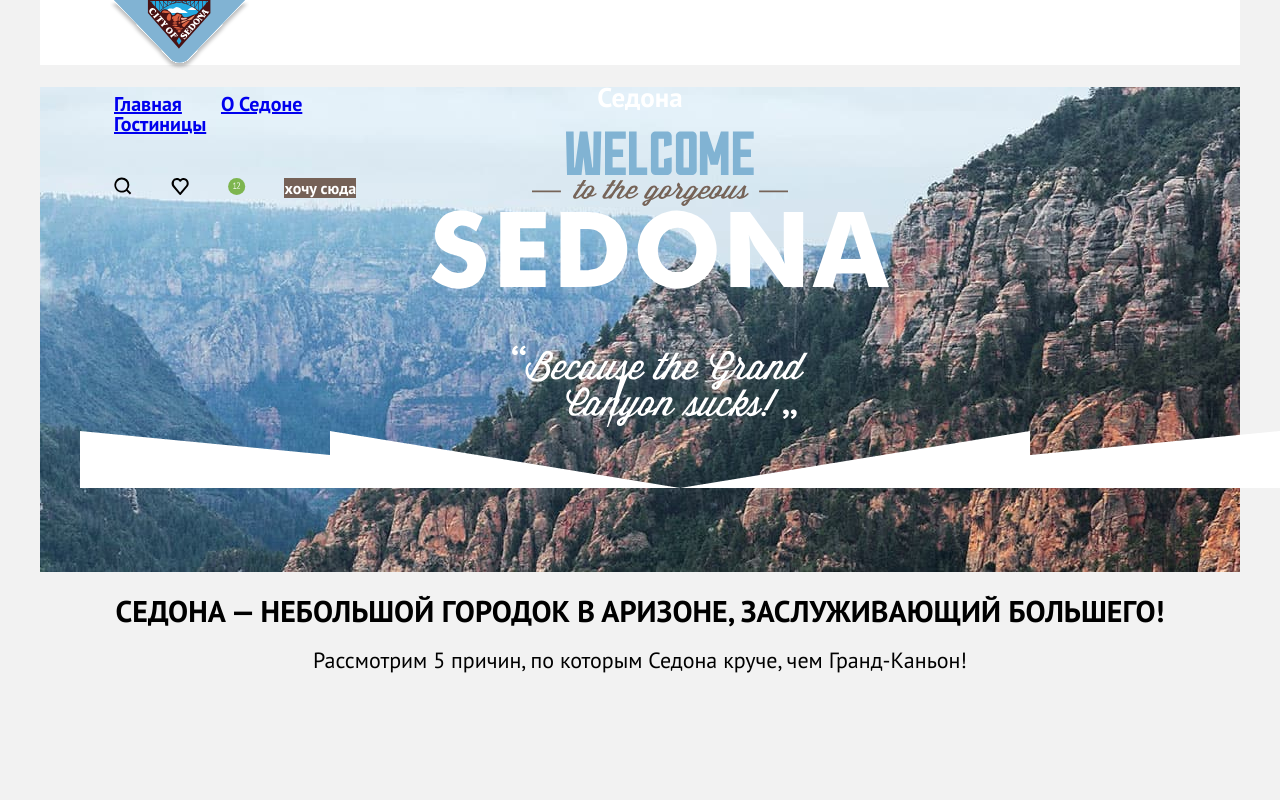
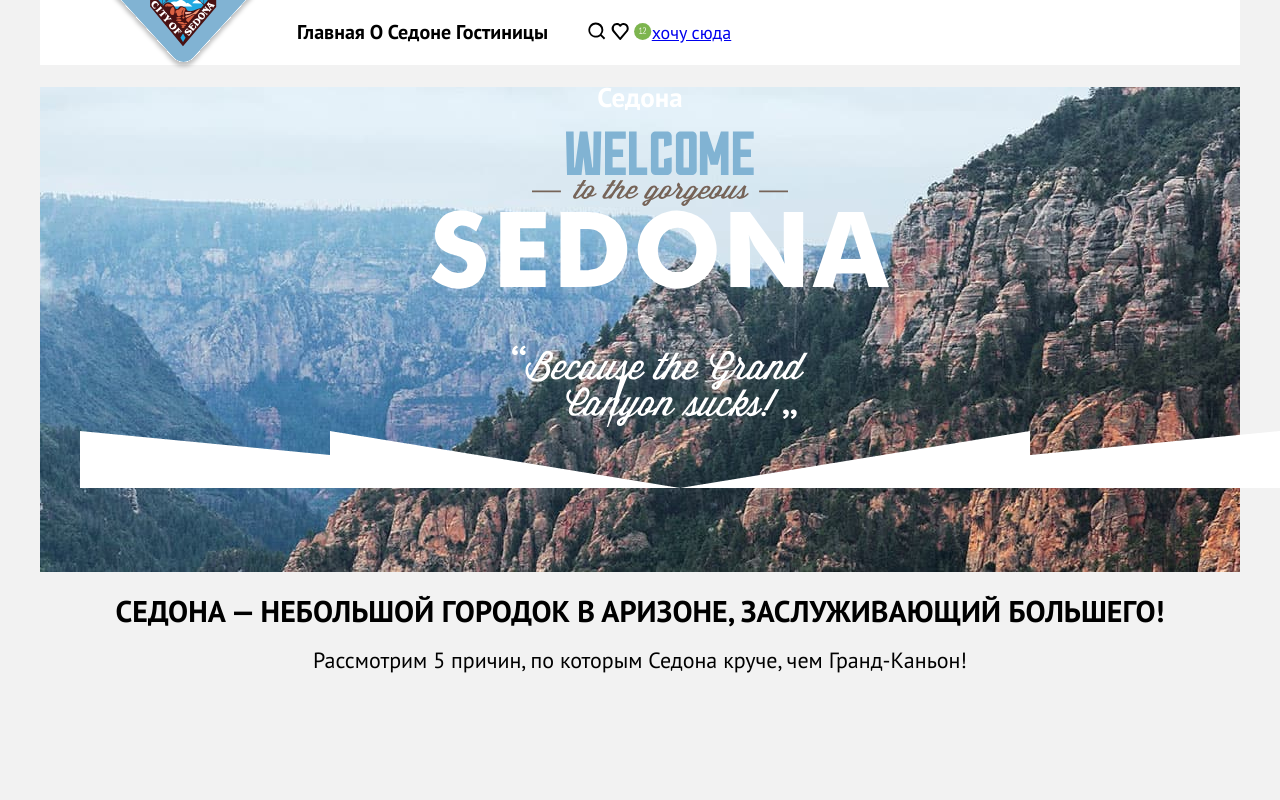
Before and after one commit to htmlacademy-htmlcss/2065575-sedona-34, a plain HTML site: page index.html in a window 1280 px wide. Shown: the top 800 px of the page. Drawn offline with Linux system fonts and the light colour scheme.

Commit message:
Добавляет код

```diff
--- a/index.html
+++ b/index.html
@@ -6,47 +6,41 @@
     <link rel="stylesheet" href="styles/styles.css">
   </head>
   <body>
-    <header class="page-header">
-      <div class="logo">
-        <img class="logo-header" src="images/header/logohhg.svg" alt="SEDONA" width="139" height="70">
-      </div>
-      <nav class="navigation">
-        <div class="navigation-left">
-          <ul class="navigation-list">
-            <li class="navigation-ltem">
-              <a class="navigation-link navigation-link-current" href="#">Главная</a>
+    <header>
+      <a href="/" class="logo">
+        <img class="logo-header" src="images/header/logohhg.svg" alt="Лого">
+      </a>
+      <ul class="menu-top">
+        <li class="menu-top-ltem">
+          <a class="menu" href="#">Главная</a>
         </li>
-            <li class="navigation-ltem">
-              <a class="navigation-link" href="#">О Седоне</a>
+        <li class="menu-top-ltem">
+          <a class="menu" href="#">О Седоне</a>
         </li>
-            <li class="navigation-ltem">
-              <a class="navigation-link" href="catalog.html">Гостиницы</a>
+        <li class="menu-top-ltem">
+          <a class="menu" href="catalog.html">Гостиницы</a>
         </li>
       </ul>
-        </div>
-        <div class="navigation-right">
-          <ul class="navigation-list">
-            <li class="navigation-ltem">
-              <a class="navigation-link" href="catalog.html">
-                <img class="logo-SEDONA" width="18" height="18" src="images/header/Поиск.svg" alt="Поиск">
+      <ul class="custom-menu-top">
+        <li class="custom-menu-ltem">
+          <a class="custom-menu-link" href="catalog.html">
+            <img class="custom-menu-search" width="18" height="18" src="images/header/Поиск.svg" alt="Поиск">
           </a>
             </li>
-            <li class="navigation-ltem">
-              <a class="navigation-link" href="#">
-                <img class="logo-SEDONA" width="18" height="17" src="images/header/сердце.svg" alt="Сердце">
+        <li class="custom-menu-ltem">
+          <a class="custom-menu-link" href="#">
+            <img class="custom-menu-favorite" width="18" height="17" src="images/header/сердце.svg" alt="Сердце">
           </a>
             </li>
-            <li class="navigation-ltem">
-              <a class="navigation-link" href="#">
-                <img class="logo-SEDONA" width="18" height="17" src="images/header/Цифра.svg" alt="Число">
+        <li class="custom-menu-ltem">
+          <a class="custom-menu-link" href="#">
+            <img class="custom-menu-tsyfra" width="18" height="17" src="images/header/Цифра.svg" alt="Число">
           </a>
         </li>
-            <li class="navigation-ltem">
-              <a class="button button-roctanglo" href="#">хочу сюда</a>
-            </li>
       </ul>
+      <div id="menu-button">
+        <a class="menu-button-roctanglo" href="#">хочу сюда</a>
       </div>
-      </nav>
     </header>
 
     <main class="index">
--- a/styles/styles.css
+++ b/styles/styles.css
@@ -28,46 +28,49 @@ body {
 }
 
 header {
+    margin: 0 auto;
+    min-width: 94%;
+    display: -webkit-flex;
+    display: -ms-inline-flexbox;
+    display: flex;
+    -ms-flex-align: center;
+    align-items: center;
+    padding: 0;
     background-color: #ffffff;
     height: 65px;
 }
 
-.logo {
+header .logo {
     margin-left: 70px;
 }
 
-.navigation-left {
-    width: 390px;
-    height: 65px;
-    font-family: "PT Sans";
-    Font-size: 20px;
-    Line-height: 26px;
-    Line-height: 100%;
-    font-weight: 700;
-    color: #000000;
-    Font-style: Bold;
-}
-
-ul.navigation-list li {
-	text-align: center;
-	display: inline-block;
-    margin-left: 34px;
+header .menu-top {
     list-style-type: none;
 }
 
-.button-roctanglo {
-    font-family: "PT Sans", sans-serif;
-    Font-size: 16px;
-    Line-height: 20px;
+header .custom-menu-top {
+    list-style-type: none;
+}
+
+header .menu-top-ltem {
+    display: inline-block;
+ }
+
+header .custom-menu-ltem {
+   display: inline-block;
+}
+
+header .menu {
+    display: block;
+    text-decoration: none;
+    Font-family: PT Sans;
+    color: #000000;
+    font-size: 20px;
     font-weight: 700;
-    text-align: center;
-    color: #ffffff;
-    background-color: #756157;
-    text-decoration: none;
     Font-style: Bold;
-    Vertical-align: Top;
-
-}
+    Line-height: 26px;
+    Line-height: 100%;
+ }
 
 .hero {
     margin: 0;
```
Lines whose indentation alone changed are shown as unchanged.
